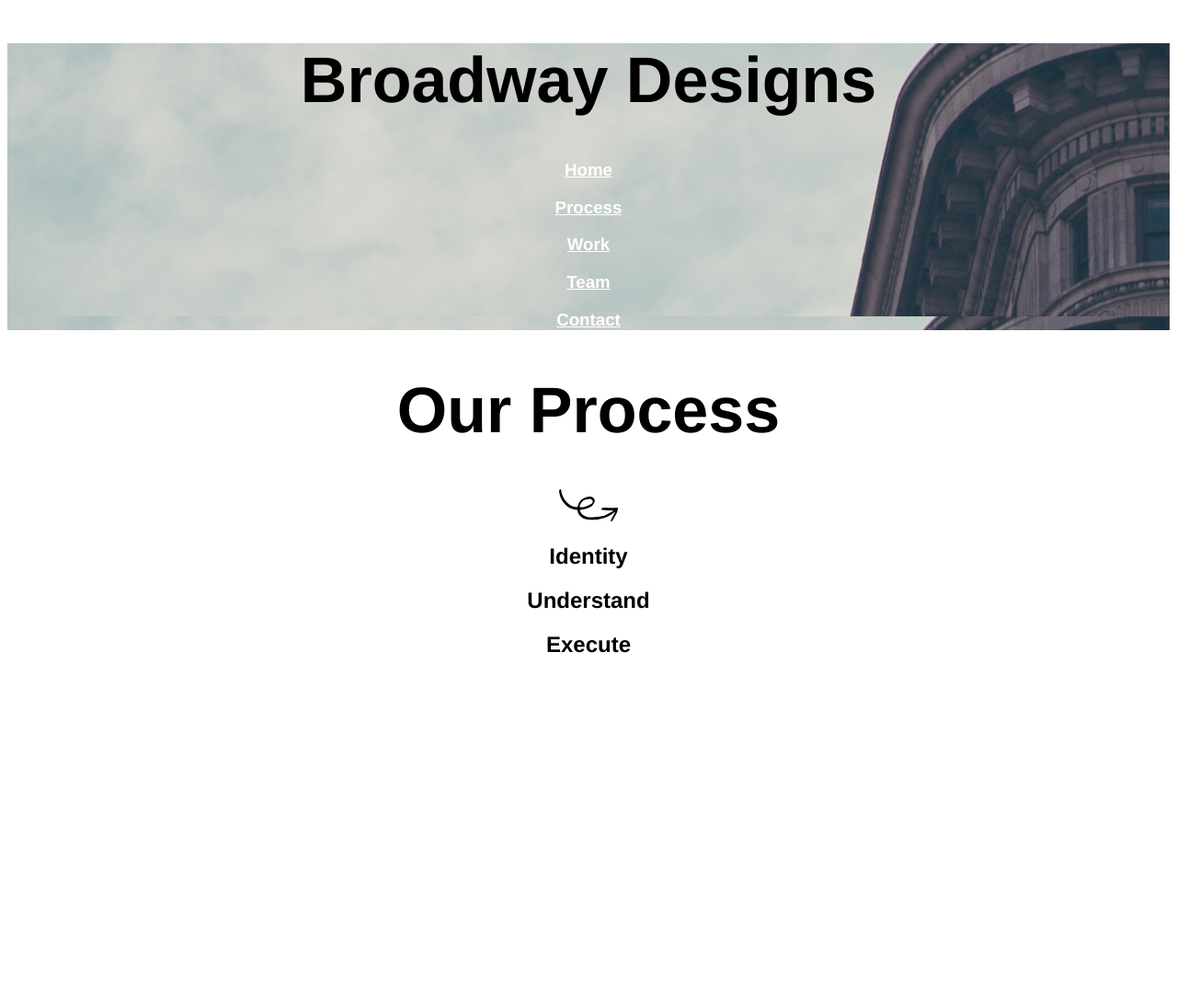
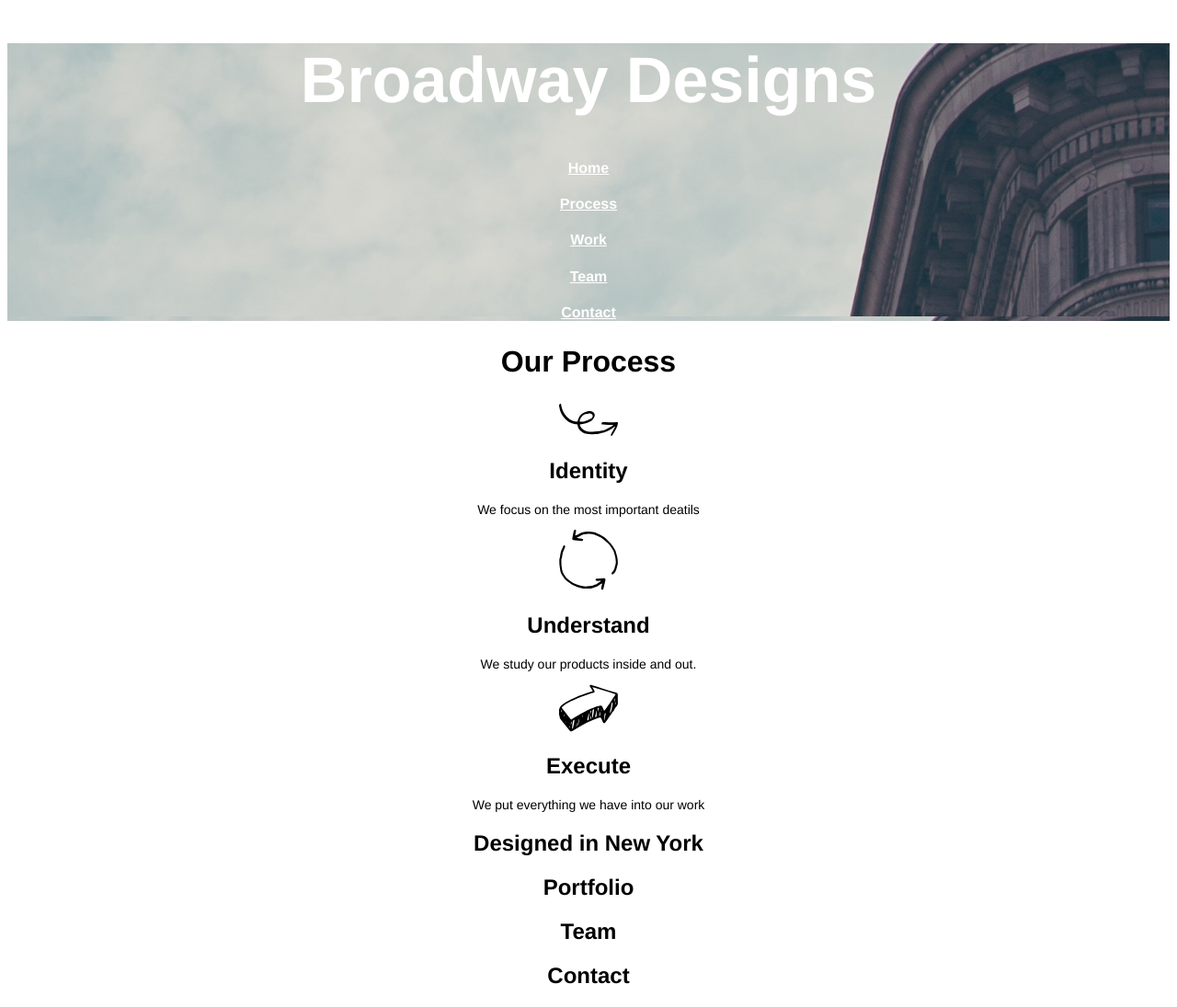
Before and after one commit to scottmbeck/broadway_designs, a plain HTML site: page index.html in a window 1280 px wide. Shown: the whole page at 92% size. Before the commit the page ends 800 px from the top, so only its background shows below. Drawn offline with Linux system fonts and the light colour scheme.

Commit message:
add in 3rd partition

```diff
--- a/index.html
+++ b/index.html
@@ -7,18 +7,32 @@
   <body>
     <div class="banner">
       <h1>Broadway Designs</h1>
-      <h3> <a href="#home">Home</a></h3>
-      <h3> <a href="#process">Process</a></h3>
-      <h3> <a href="#work">Work</a></h3>
-      <h3> <a href="#team">Team</a></h3>
-      <h3> <a href="#contact">Contact</a></h3>
+      <h4> <a href="#home">Home</a></h4>
+      <h4> <a href="#process">Process</a></h4>
+      <h4> <a href="#work">Work</a></h4>
+      <h4> <a href="#team">Team</a></h4>
+      <h4> <a href="#contact">Contact</a></h4>
     </div>
     <div class="meat">
-      <h1>Our Process</h1>
+      <h2 class="process" id="process">Our Process</h2>
       <img src="resources/images/identify.svg" />
       <h2>Identity</h2>
+      <p>We focus on the most important deatils</p>
+      <img src="resources/images/understand.svg" />
       <h2>Understand</h2>
+      <p>We study our products inside and out.</p>
+      <img src="resources/images/execute.svg" />
       <h2>Execute</h2>
+      <p>We put everything we have into our work</p>
+    </div>
+
+    <div class="banner2">
+      <h2 class="photobanner2">Designed in New York</h2>
+      <h2>Portfolio</h2>
+      <h2>Team</h2>
+      <h2>Contact</h2>
+
+
     </div>
 
   </body>
--- a/resources/css/style.css
+++ b/resources/css/style.css
@@ -7,7 +7,7 @@ h1{
   font-family:Helvetica;
   font-size: 70px;
   font-weight: bold;
-
+  color: white;
 }
 
 .banner{
@@ -17,3 +17,13 @@ h1{
 a {
   color: white;
 }
+
+.process{
+  font-family: Helvetica;
+  font-size: 32px;
+  font-weight: bold;
+}
+
+p{
+  font-size: 14px;
+}
```
